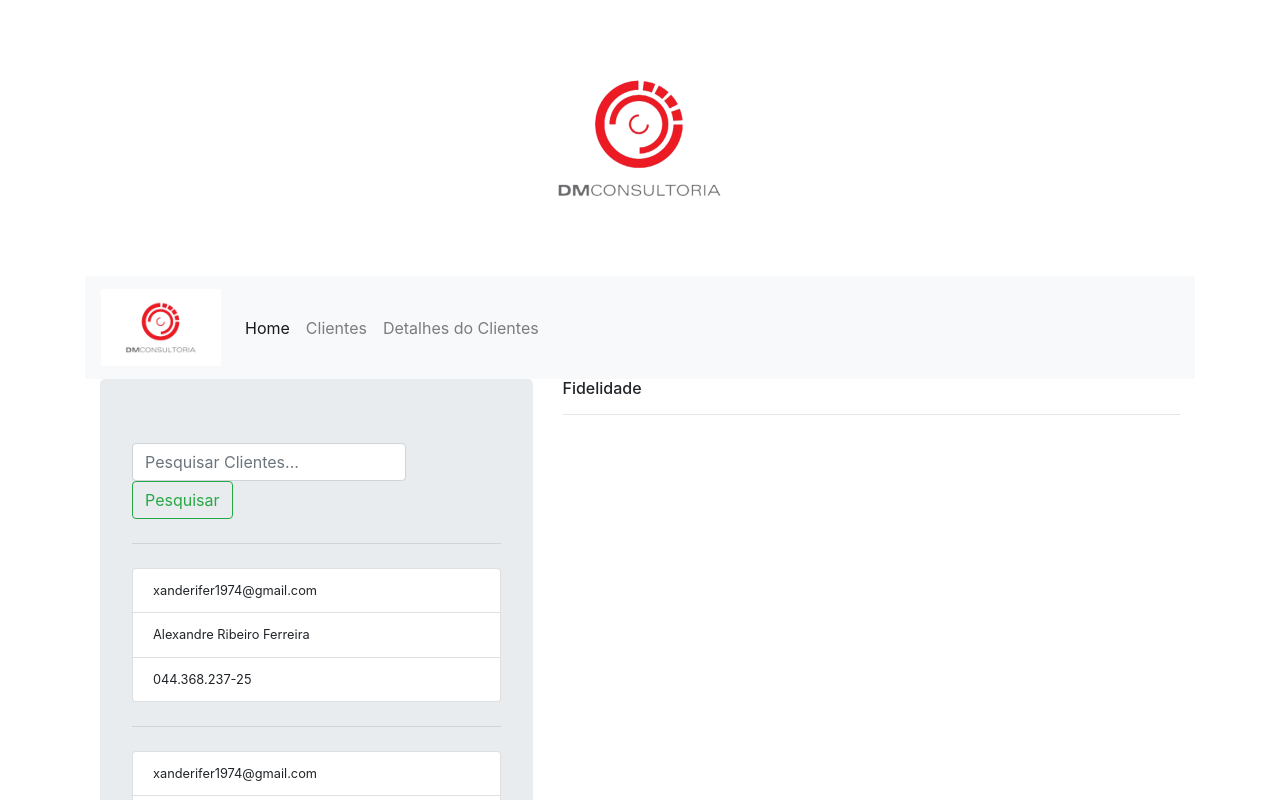
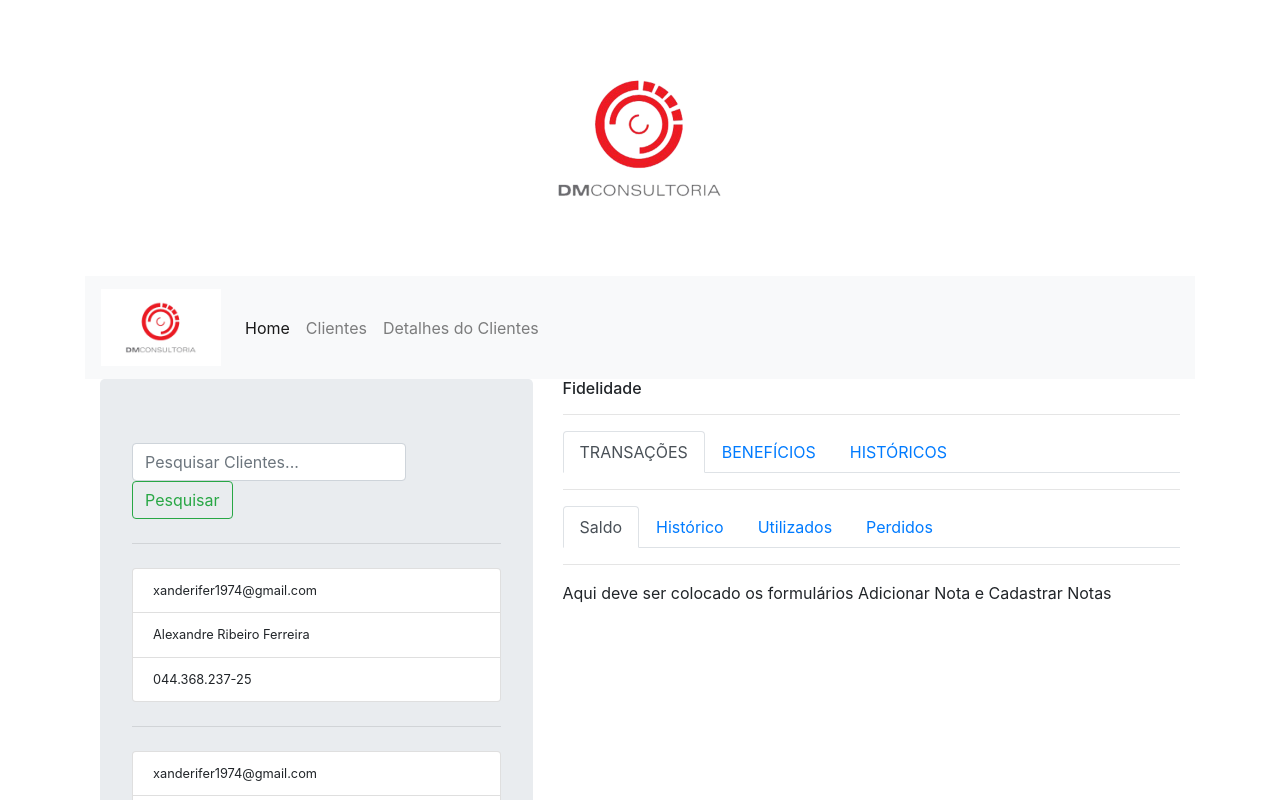
Before and after one commit to xanderifer1974/DesafioDmConsultoria, an Angular app in the folder dm-consultoria/: page / in a window 1280 px wide. Shown: the top 800 px of the page. Built offline with nearby package versions, Linux system fonts and the light colour scheme.

Commit message:
Criacao do layout basico, sem os formularios

```diff
--- a/dm-consultoria/src/app/app.component.html
+++ b/dm-consultoria/src/app/app.component.html
@@ -69,9 +69,67 @@
           <div class="h-100 mb-0">
              <h6 class="display-6">Fidelidade</h6>
              <hr style="color: gray">
-             <!---------->
+             <!--------ABAS DE NAVEGAÇÃO PRINCIPAL -->
+             <ul class="nav nav-tabs" id="myTab" role="tablist">
+               <li class="nav-item">
+                 <a class="nav-link active" id="transacoes-tab" data-toggle="tab" href="#transacoes" role="tab" aria-controls="transacoes"
+                   aria-selected="true">TRANSAÇÕES</a>
+               </li>
+               <li class="nav-item">
+                 <a class="nav-link" id="beneficios-tab" data-toggle="tab" href="#beneficios" role="tab" aria-controls="beneficios"
+                   aria-selected="false">BENEFÍCIOS</a>
+               </li>
+               <li class="nav-item">
+                 <a class="nav-link" id="historicos-tab" data-toggle="tab" href="#historicos" role="tab" aria-controls="historicos"
+                   aria-selected="false">HISTÓRICOS</a>
+               </li>
+             </ul>
+             <hr style="color: gray">
+             <div class="tab-content" id="myTabContent">
+               <div class="tab-pane fade show active" id="transacoes" role="tabpanel" aria-labelledby="transacoes-tab">
+                  <!--ABA DE NAVEGAÇÃO SECUNDARIA-->
+                     <ul class="nav nav-tabs" id="myTab" role="tablist">
+                           <li class="nav-item">
+                             <a class="nav-link active" id="saldo-tab" data-toggle="tab" href="#saldo" role="tab" aria-controls="saldo"
+                               aria-selected="true">Saldo</a>
+                           </li>
+                           <li class="nav-item">
+                             <a class="nav-link" id="historico-tab" data-toggle="tab" href="#historico" role="tab" aria-controls="historico"
+                               aria-selected="false">Histórico</a>
+                           </li>
+                           <li class="nav-item">
+                             <a class="nav-link" id="utilizados-tab" data-toggle="tab" href="#utilizados" role="tab" aria-controls="utilizados"
+                               aria-selected="false">Utilizados</a>
+                           </li>
+                           <li class="nav-item">
+                                 <a class="nav-link" id="perdidos-tab" data-toggle="tab" href="#perdidos" role="tab" aria-controls="perdidos"
+                                   aria-selected="false">Perdidos</a>
+                               </li>
+                         </ul>
+                         <hr style="color: gray">
+                         <div class="tab-pane fade show active" id="saldo" role="tabpanel" aria-labelledby="saldo-tab">
+                            Aqui deve ser colocado os formulários Adicionar Nota e Cadastrar Notas
+                         </div>
+                 <!--ABA DE NAVEGAÇÃO SECUNDARIA-->
+               </div>
+               <div class="tab-pane fade" id="beneficios" role="tabpanel" aria-labelledby="beneficios-tab">Food truck fixie
+                 locavore, accusamus mcsweeney's marfa nulla single-origin coffee squid. Exercitation +1 labore velit,
+                 blog sartorial PBR leggings next level wes anderson artisan four loko farm-to-table craft beer twee.
+                 Qui photo booth letterpress, commodo enim craft beer mlkshk aliquip jean shorts ullamco ad vinyl cillum
+                 PBR. Homo nostrud organic, assumenda labore aesthetic magna delectus mollit. Keytar helvetica VHS
+                 salvia yr, vero magna velit sapiente labore stumptown. Vegan fanny pack odio cillum wes anderson 8-bit,
+                 sustainable jean shorts beard ut DIY ethical culpa terry richardson biodiesel. Art party scenester
+                 stumptown, tumblr butcher vero sint qui sapiente accusamus tattooed echo park.</div>
+               <div class="tab-pane fade" id="historicos" role="tabpanel" aria-labelledby="historicos-tab">Etsy mixtape
+                 wayfarers, ethical wes anderson tofu before they sold out mcsweeney's organic lomo retro fanny pack
+                 lo-fi farm-to-table readymade. Messenger bag gentrify pitchfork tattooed craft beer, iphone skateboard
+                 locavore carles etsy salvia banksy hoodie helvetica. DIY synth PBR banksy irony. Leggings gentrify
+                 squid 8-bit cred pitchfork. Williamsburg banh mi whatever gluten-free, carles pitchfork biodiesel fixie
+                 etsy retro mlkshk vice blog. Scenester cred you probably haven't heard of them, vinyl craft beer blog
+                 stumptown. Pitchfork sustainable tofu synth chambray yr.</div>
+             </div>
 
-             <!---------->
+             <!-------- FIM ABAS DE NAVEGAÇÃO PRINCIPAL -->
           </div>
        </div>
     </div>
```
